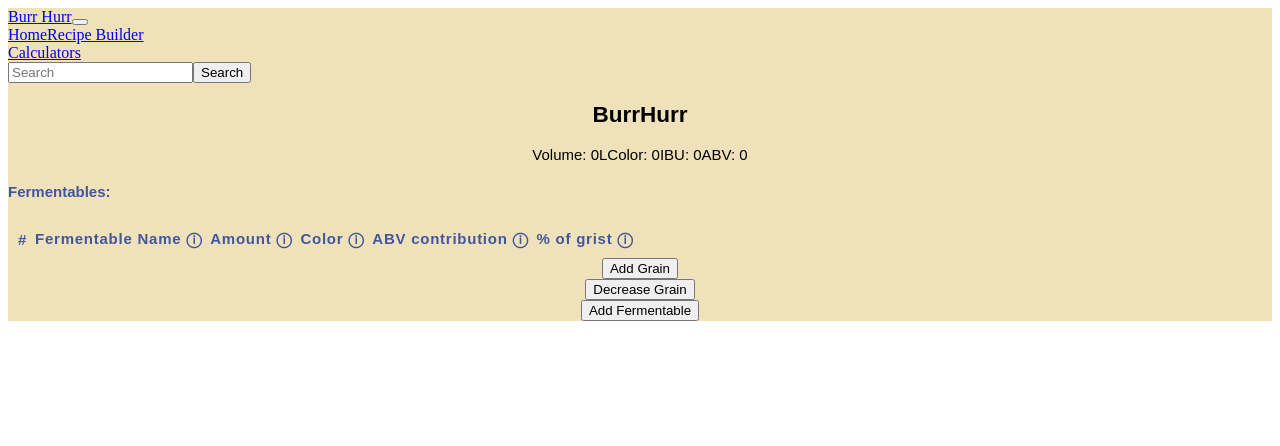
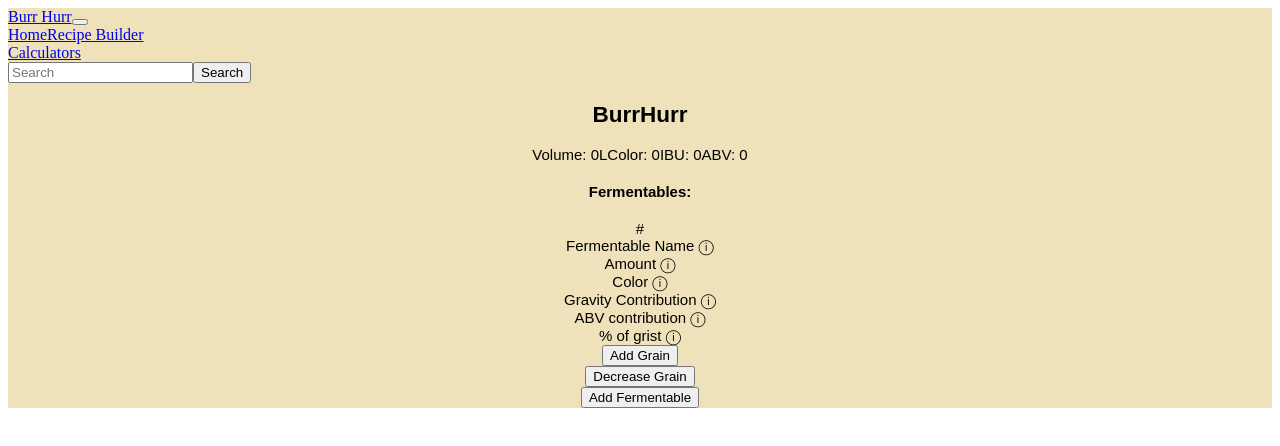
Before and after one commit to bzargesg/BurrHurr, a React app: page / in a window 1280 px wide. Shown: the top 446 px of the page. Built offline with nearby package versions, Linux system fonts and the light colour scheme; the HTML template or start-up script is replaced by a standard one.

Commit message:
reformat table to bootstrap

```diff
--- a/react-client/src/components/Fermentables.jsx
+++ b/react-client/src/components/Fermentables.jsx
@@ -1,6 +1,6 @@
 import React from 'react';
 import OverlayTrigger from 'react-bootstrap/OverlayTrigger';
-import Tooltip from 'react-bootstrap/Tooltip';
+import {Tooltip, Container, Row, Col} from 'react-bootstrap';
 import FermentablesItem from './FermentablesItem.jsx';
 import {
   ListWrapper,
@@ -36,7 +36,7 @@ class Fermentables extends React.Component {
           </Tooltip>
         }
       >
-        <ListTableHeader>Fermentable Name ⓘ</ListTableHeader>
+        <Col>Fermentable Name ⓘ</Col>
       </OverlayTrigger>
     );
   }
@@ -51,7 +51,7 @@ class Fermentables extends React.Component {
         </Tooltip>
       }
     >
-      <ListTableHeader>Amount ⓘ</ListTableHeader>
+      <Col>Amount ⓘ</Col>
       </OverlayTrigger>
     );
   }
@@ -66,7 +66,7 @@ class Fermentables extends React.Component {
         </Tooltip>
       }
     >
-      <ListTableHeader>Color ⓘ</ListTableHeader>
+      <Col>Color ⓘ</Col>
       </OverlayTrigger>
     );
   }
@@ -81,7 +81,7 @@ class Fermentables extends React.Component {
         </Tooltip>
       }
     >
-      <ListTableHeader>Gravity Contribution ⓘ</ListTableHeader>
+      <Col>Gravity Contribution ⓘ</Col>
       </OverlayTrigger>
     );
   }
@@ -96,7 +96,7 @@ class Fermentables extends React.Component {
         </Tooltip>
       }
     >
-      <ListTableHeader>ABV contribution ⓘ</ListTableHeader>
+      <Col>ABV contribution ⓘ</Col>
       </OverlayTrigger>
     );
   }
@@ -111,7 +111,7 @@ class Fermentables extends React.Component {
         </Tooltip>
       }
     >
-      <ListTableHeader>% of grist ⓘ</ListTableHeader>
+      <Col>% of grist ⓘ</Col>
       </OverlayTrigger>
     );
   }
@@ -119,20 +119,19 @@ class Fermentables extends React.Component {
     var i = 0;
     return (
       <div>
-        <ListWrapper>
+        <Container>
           <h4> Fermentables: </h4>
-          <ListTable>
-            <thead>
-              <tr>
-                <ListTableHeader>#</ListTableHeader>
+
+              <Row>
+                <Col>#</Col>
                 {this.nameTooltip()}
                 {this.amountTooltip()}
                 {this.colorTooltip()}
+                {this.gravityTooltip()}
                 {this.abvTooltip()}
                 {this.gristTooltip()}
-              </tr>
-            </thead>
-            <tbody>
+              </Row>
+
               {Object.keys(this.props.fermentables).map(fermentableId => {
                 return (
                   <FermentablesItem
@@ -143,9 +142,9 @@ class Fermentables extends React.Component {
                   />
                 );
               })}
-            </tbody>
-          </ListTable>
-        </ListWrapper>
+
+
+        </Container>
       </div>
     );
   }
--- a/react-client/src/components/FermentablesItem.jsx
+++ b/react-client/src/components/FermentablesItem.jsx
@@ -1,4 +1,6 @@
 import React from 'react';
+import Col from 'react-bootstrap/Col'
+import Row from 'react-bootstrap/Row'
 import { Ltd } from '../Styled/styledComps.jsx';
 class FermentablesItem extends React.Component {
   constructor(props) {
@@ -22,15 +24,15 @@ class FermentablesItem extends React.Component {
   }
   render() {
     return (
-      <tr key={this.props.fermentableId+'tr'} style={this.state.style} onClick={this.clickElement} >
+      <Row key={this.props.fermentableId+'tr'} style={this.state.style} onClick={this.clickElement} >
         {Object.keys(this.props.fermItem).map(fermentableProperty => {
           return (
-            <Ltd key={this.props.fermentableId + fermentableProperty}>
+            <Col key={this.props.fermentableId + fermentableProperty}>
               {this.props.fermItem[fermentableProperty]}
-            </Ltd>
+            </Col>
           );
         })}
-      </tr>
+      </Row>
     );
   }
 }
```
